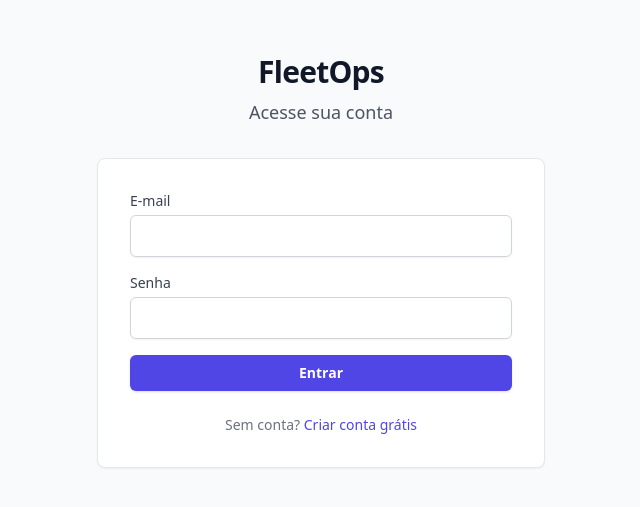
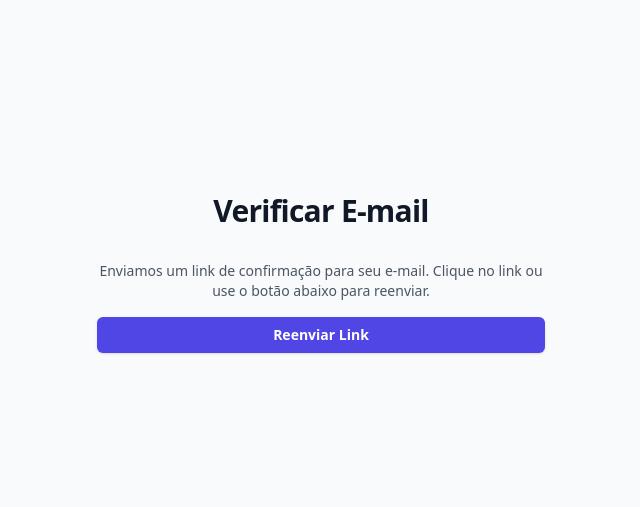
Before and after one commit to claudio-mas/fleetops, a React (Vite) app in the folder frontend/: page /verify-email in a window 1280 px wide. Before the commit this address led to /login. Shown: the part 139-646 px from the top of the page, without its empty margins (319-959 px from the left). Built offline with nearby package versions, Linux system fonts and the light colour scheme.

Commit message:
feat(frontend): email verification page

```diff
--- a/frontend/src/App.tsx
+++ b/frontend/src/App.tsx
@@ -3,12 +3,14 @@ import { ProtectedRoute } from "@/components/ProtectedRoute";
 import { Dashboard } from "@/pages/Dashboard";
 import { Login } from "@/pages/Login";
 import { Register } from "@/pages/Register";
+import VerifyEmail from "@/pages/VerifyEmail";
 
 export default function App() {
   return (
     <Routes>
       <Route path="/login" element={<Login />} />
       <Route path="/register" element={<Register />} />
+      <Route path="/verify-email" element={<VerifyEmail />} />
       <Route element={<ProtectedRoute />}>
         <Route path="/dashboard" element={<Dashboard />} />
       </Route>
--- a/frontend/src/hooks/useAuth.ts
+++ b/frontend/src/hooks/useAuth.ts
@@ -52,7 +52,7 @@ export function useRegisterTenant() {
       api.post<TokenResponse>("/v1/auth/register", data).then((r) => r.data),
     onSuccess: (tokens) => {
       setTokens(tokens.access_token, tokens.refresh_token);
-      navigate("/dashboard");
+      navigate("/verify-email");
     },
   });
 }
--- /dev/null
+++ b/frontend/src/hooks/useEmailVerification.ts
@@ -0,0 +1,16 @@
+import { useMutation } from "@tanstack/react-query";
+import { api } from "@/lib/api";
+
+export const useVerifyEmail = () => {
+  return useMutation({
+    mutationFn: (token: string) =>
+      api.post("/v1/email/verify", { token }).then((res) => res.data),
+  });
+};
+
+export const useResendVerificationEmail = () => {
+  return useMutation({
+    mutationFn: () =>
+      api.post("/v1/email/resend-verification", {}).then((res) => res.data),
+  });
+};
--- /dev/null
+++ b/frontend/src/pages/VerifyEmail.tsx
@@ -0,0 +1,89 @@
+import { useEffect, useState } from "react";
+import { useSearchParams, useNavigate } from "react-router-dom";
+import { useVerifyEmail, useResendVerificationEmail } from "@/hooks/useEmailVerification";
+
+export default function VerifyEmail() {
+  const [searchParams] = useSearchParams();
+  const navigate = useNavigate();
+  const token = searchParams.get("token");
+
+  const [message, setMessage] = useState("");
+  const [error, setError] = useState("");
+
+  const verifyMutation = useVerifyEmail();
+  const resendMutation = useResendVerificationEmail();
+
+  useEffect(() => {
+    if (token) {
+      verifyMutation.mutate(token, {
+        onSuccess: () => {
+          setMessage("Email verificado com sucesso! Redirecionando...");
+          setTimeout(() => navigate("/dashboard"), 2000);
+        },
+        onError: (err) => {
+          const errorMessage =
+            (err as { response?: { data?: { detail?: string } } })?.response?.data?.detail ||
+            "Falha ao verificar e-mail";
+          setError(errorMessage);
+        },
+      });
+    }
+  }, [token, navigate, verifyMutation]);
+
+  const handleResend = () => {
+    setError("");
+    setMessage("");
+    resendMutation.mutate(undefined, {
+      onSuccess: () => setMessage("Novo link de verificação enviado para seu e-mail"),
+      onError: (err) => {
+        const errorMessage =
+          (err as { response?: { data?: { detail?: string } } })?.response?.data?.detail ||
+          "Falha ao reenviar link";
+        setError(errorMessage);
+      },
+    });
+  };
+
+  return (
+    <div className="min-h-screen flex items-center justify-center bg-gray-50 py-12 px-4 sm:px-6 lg:px-8">
+      <div className="w-full max-w-md space-y-8">
+        <div>
+          <h1 className="mt-6 text-center text-3xl font-bold tracking-tight text-gray-900">
+            Verificar E-mail
+          </h1>
+        </div>
+
+        <div className="space-y-4">
+          {message && (
+            <div className="rounded-md bg-green-50 border border-green-200 p-4">
+              <p className="text-green-800 text-sm">{message}</p>
+            </div>
+          )}
+
+          {error && (
+            <div className="rounded-md bg-red-50 border border-red-200 p-4">
+              <p className="text-red-800 text-sm">{error}</p>
+            </div>
+          )}
+
+          {!message && (
+            <>
+              <p className="text-center text-sm text-gray-600">
+                Enviamos um link de confirmação para seu e-mail. Clique no link ou use o botão
+                abaixo para reenviar.
+              </p>
+
+              <button
+                onClick={handleResend}
+                disabled={resendMutation.isPending}
+                className="w-full rounded-md bg-indigo-600 px-4 py-2 text-sm font-semibold text-white shadow hover:bg-indigo-500 disabled:opacity-60"
+              >
+                {resendMutation.isPending ? "Enviando..." : "Reenviar Link"}
+              </button>
+            </>
+          )}
+        </div>
+      </div>
+    </div>
+  );
+}
```
